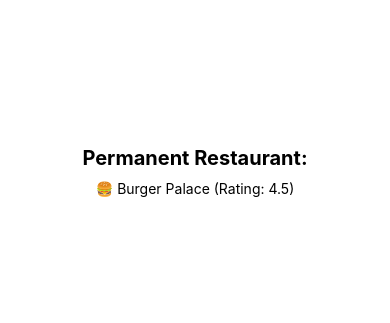
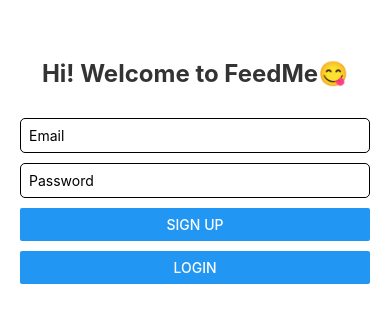
Before and after one commit to rainbow0310/finalProject, a React Native app: screen / in a window 390 px wide. Shown: the part 251-574 px from the top of the page. Built offline with nearby package versions, Linux system fonts and the light colour scheme.

Commit message:
user login

```diff
--- a/App.js
+++ b/App.js
@@ -1,11 +1,64 @@
+import { useState } from 'react';
 import { StatusBar } from 'expo-status-bar';
-import { StyleSheet, Text, View } from 'react-native';
+import { StyleSheet, Text, View, TextInput, Button } from 'react-native';
+import { auth } from './firebase';
+import { createUserWithEmailAndPassword, signInWithEmailAndPassword } from "firebase/auth";
 
 export default function App() {
+  const [email, setEmail] = useState('');
+  const [password, setPassword] = useState('');
+  const [user, setUser] = useState(null);
+
+  const handleSignUp = async () => {
+    try {
+      const userCredential = await createUserWithEmailAndPassword(auth, email, password);
+      setUser(userCredential.user);
+    } catch (error) {
+      alert(error.message);
+    }
+  };
+
+  const handleLogin = async () => {
+    try {
+      const userCredential = await signInWithEmailAndPassword(auth, email, password);
+      setUser(userCredential.user);
+    } catch (error) {
+      alert(error.message);
+    }
+  };
+
   return (
     <View style={styles.container}>
-      <Text style={styles.title}>Permanent Restaurant:</Text>
-      <Text>🍔 Burger Palace (Rating: 4.5)</Text>
+      <StatusBar style="auto" />
+
+      {/* Welcome Message */}
+      <Text style={styles.welcomeText}>Hi! Welcome to FeedMe😋</Text>
+
+      {user ? (
+        <Text>Welcome, {user.email}!</Text>
+      ) : (
+        <>
+          <TextInput
+            placeholder="Email"
+            value={email}
+            onChangeText={setEmail}
+            style={styles.input}
+            autoCapitalize="none"
+            keyboardType="email-address"
+          />
+          <TextInput
+            placeholder="Password"
+            value={password}
+            onChangeText={setPassword}
+            secureTextEntry
+            style={styles.input}
+          />
+          <View style={styles.buttonContainer}>
+            <Button title="Sign Up" onPress={handleSignUp} />
+            <Button title="Login" onPress={handleLogin} />
+          </View>
+        </>
+      )}
     </View>
   );
 }
@@ -13,14 +66,23 @@ export default function App() {
 const styles = StyleSheet.create({
   container: {
     flex: 1,
-    padding: 20, //come back to this
-    backgroundColor: '#fff',
-    alignItems: 'center',
     justifyContent: 'center',
+    padding: 20
   },
-  title: {
-    fontSize: 20,
+  welcomeText: {
+    fontSize: 24,
     fontWeight: 'bold',
+    textAlign: 'center',
+    marginBottom: 30,
+    color: '#333',
+  },
+  input: {
+    borderWidth: 1,
     marginBottom: 10,
+    padding: 8,
+    borderRadius: 5
   },
+  buttonContainer: {
+    gap: 10
+  }
 });
--- a/firebase.js
+++ b/firebase.js
@@ -1,5 +1,7 @@
 // Import the functions you need from the SDKs you need
 import { initializeApp } from "firebase/app";
+import { initializeAuth, getReactNativePersistence } from 'firebase/auth';
+import AsyncStorage from '@react-native-async-storage/async-storage';
 // TODO: Add SDKs for Firebase products that you want to use
 // https://firebase.google.com/docs/web/setup#available-libraries
 
@@ -15,3 +17,7 @@ const firebaseConfig = {
 
 // Initialize Firebase
 const app = initializeApp(firebaseConfig);
+
+export const auth = initializeAuth(app, {
+  persistence: getReactNativePersistence(AsyncStorage)
+});
--- a/package.json
+++ b/package.json
@@ -10,7 +10,9 @@
   },
   "dependencies": {
     "@expo/metro-runtime": "~4.0.1",
+    "@react-native-async-storage/async-storage": "^1.24.0",
     "@react-native-firebase/app": "^21.14.0",
+    "@react-native-firebase/auth": "^21.14.0",
     "@react-native-firebase/firestore": "^21.14.0",
     "expo": "~52.0.46",
     "expo-status-bar": "~2.0.1",
```
Also changed, not shown: 1 other file (tests, documents, lock files or other folders).
